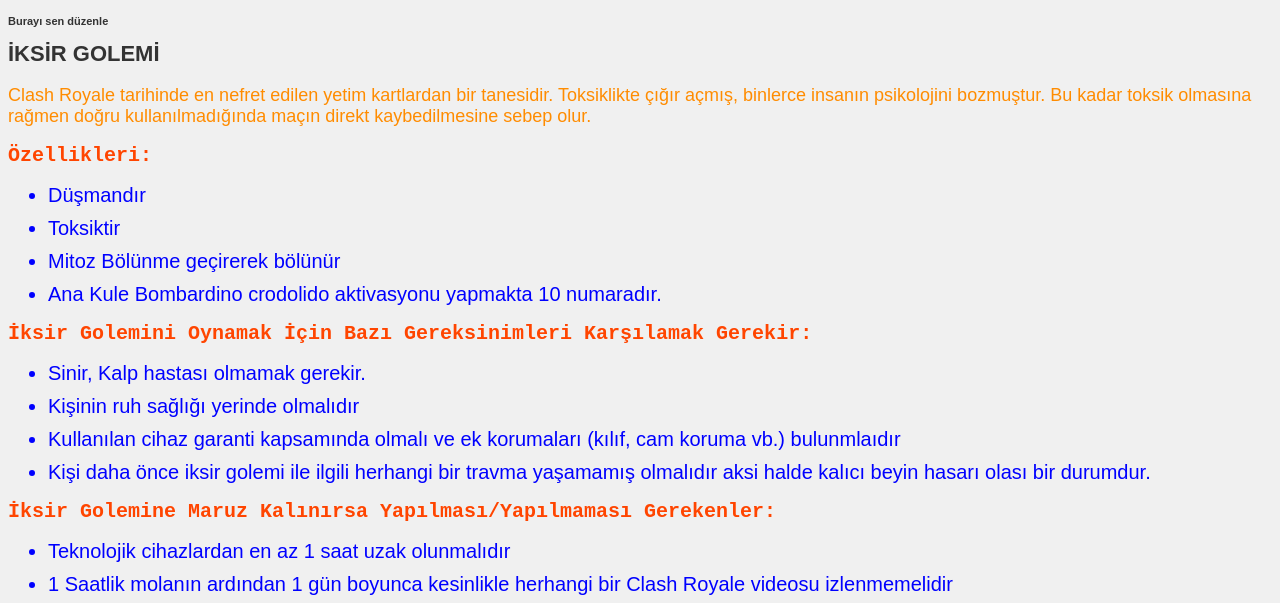
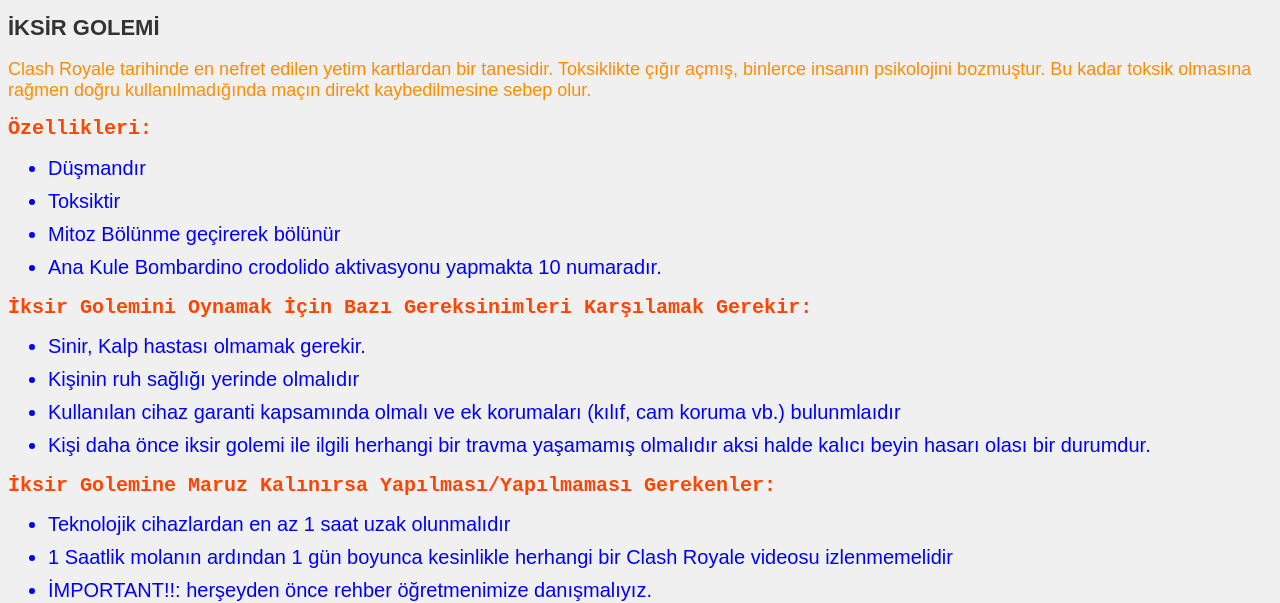
Before and after one commit to KuUtku/website, a plain HTML site: page index.html in a window 1280 px wide. Shown: the top 603 px of the page. Drawn offline with Linux system fonts and the light colour scheme.

Commit message:
Remove editable heading from index.html
Removed editable heading from index.html

```diff
--- a/index.html
+++ b/index.html
@@ -7,7 +7,6 @@
 </head>
 </head>
 <body>
-    <h4>Burayı sen düzenle</h4>
     <h1>İKSİR GOLEMİ</h1>
     <p>Clash Royale tarihinde en nefret edilen yetim kartlardan bir tanesidir. Toksiklikte çığır açmış,
         binlerce insanın psikolojini bozmuştur. Bu kadar toksik olmasına rağmen doğru kullanılmadığında
```
